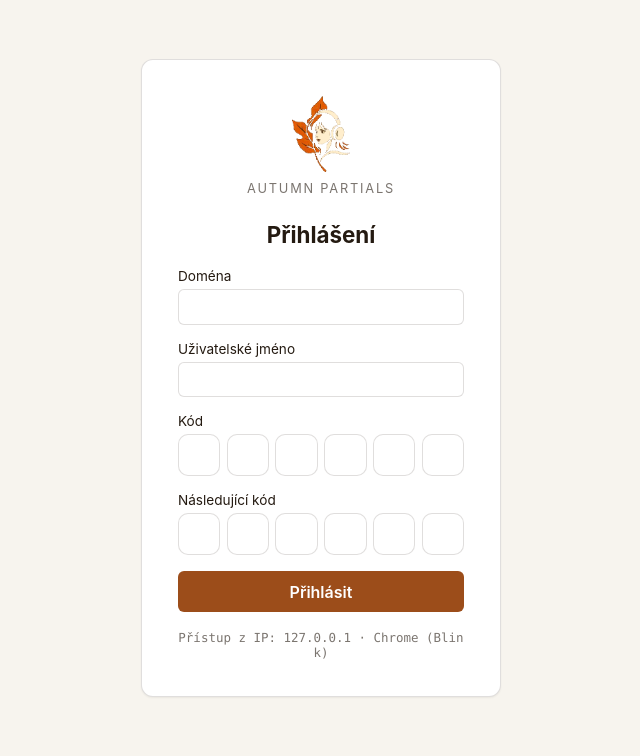
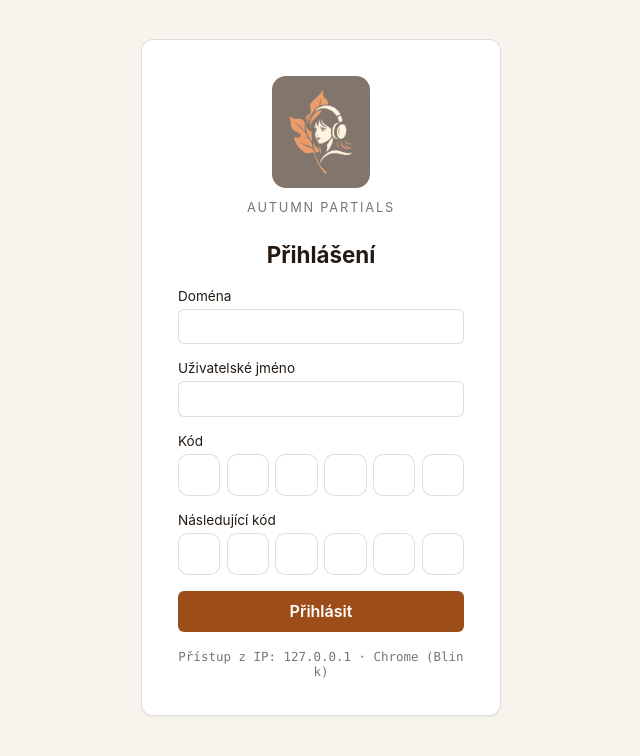
Before and after one commit to alchy/access-manager, a Flask app: page /login in a window 1280 px wide. Shown: the top 756 px of the page, without its empty margins (319-959 px from the left). Run offline with Flask 3, Linux system fonts and the light colour scheme; parts of the project's set-up code (start-up, migrations or seed data) failed here and were passed over.

Commit message:
konzole: logo dostalo tmavou dlazdici, na bile karte se ztracelo
Logo je svetle na tmavem - kremova postava, sluchatka i obrys vlasu na
bile prihlasovaci karte prakticky zmizely a zbyl oranzovy list s par
tmavymi carami. Pruhledne PNG samo o sobe tenhle problem neresi, jen ho
odhali.

Znacka proto sedi na dlazdici v barve sidebaru (#2E1B0C). Nejtmavsi
z hnedych je zamer: kremova na ni ma 10,47:1 a list vyskoci nejvic;
sama dlazdice ma proti bile karte 16,43:1, takze pusobi jako odznak,
ne jako zaplata. Zaroven je to tataz barva jako sidebar, takze dlazdice
je v cele konzoli jedna a ta sama.

Overeno slozenim obrazku na vsechny tri hnede z palety a pohledem, ne
odhadem - na #492C15 i #3D2412 to funguje taky, jen mekceji.

Co-Authored-By: Claude Opus 5 (1M context) <noreply@anthropic.com>

```diff
--- a/access_manager/konzole/templates/layout.html
+++ b/access_manager/konzole/templates/layout.html
@@ -127,14 +127,27 @@
     max-width: 360px;
     box-shadow: 0 1px 2px rgba(36, 26, 17, 0.06);
   }
+  /* Logo je svetle na tmavem - kremova postava by se na bile karte ztratila.
+     Ploska v jeho vlastni hnede (#492C15, pozadi puvodniho loga) mu vrati
+     kontrast a pusobi jako odznak, ne jako zaplata. */
   .karta-znacka {
     display: flex;
     flex-direction: column;
     align-items: center;
-    gap: 0.55rem;
+    gap: 0.8rem;
     margin-bottom: 1.6rem;
   }
-  .karta-znacka img { height: 76px; width: auto; display: block; }
+  .karta-znacka .ploska {
+    /* Nejtmavsi z hnedych - kremova na ni ma nejvetsi stavu a je to zaroven
+       barva sidebaru, takze dlazdice je v cele konzoli stejna. */
+    background: var(--sidebar);
+    border-radius: 14px;
+    padding: 0.85rem 1.1rem;
+    display: flex;
+    align-items: center;
+    justify-content: center;
+  }
+  .karta-znacka img { height: 84px; width: auto; display: block; }
   .karta-znacka span {
     font-size: 0.8rem;
     letter-spacing: 0.14em;
--- a/access_manager/konzole/templates/login.html
+++ b/access_manager/konzole/templates/login.html
@@ -23,7 +23,7 @@
 {% block content %}
 <div class="karta">
   <div class="karta-znacka">
-    <img src="{{ url_for('static', filename='mark.png') }}" alt="Autumn Partials">
+    <span class="ploska"><img src="{{ url_for('static', filename='mark.png') }}" alt="Autumn Partials"></span>
     <span>Autumn Partials</span>
   </div>
   <h1>{{ t('login.title') }}</h1>
```
